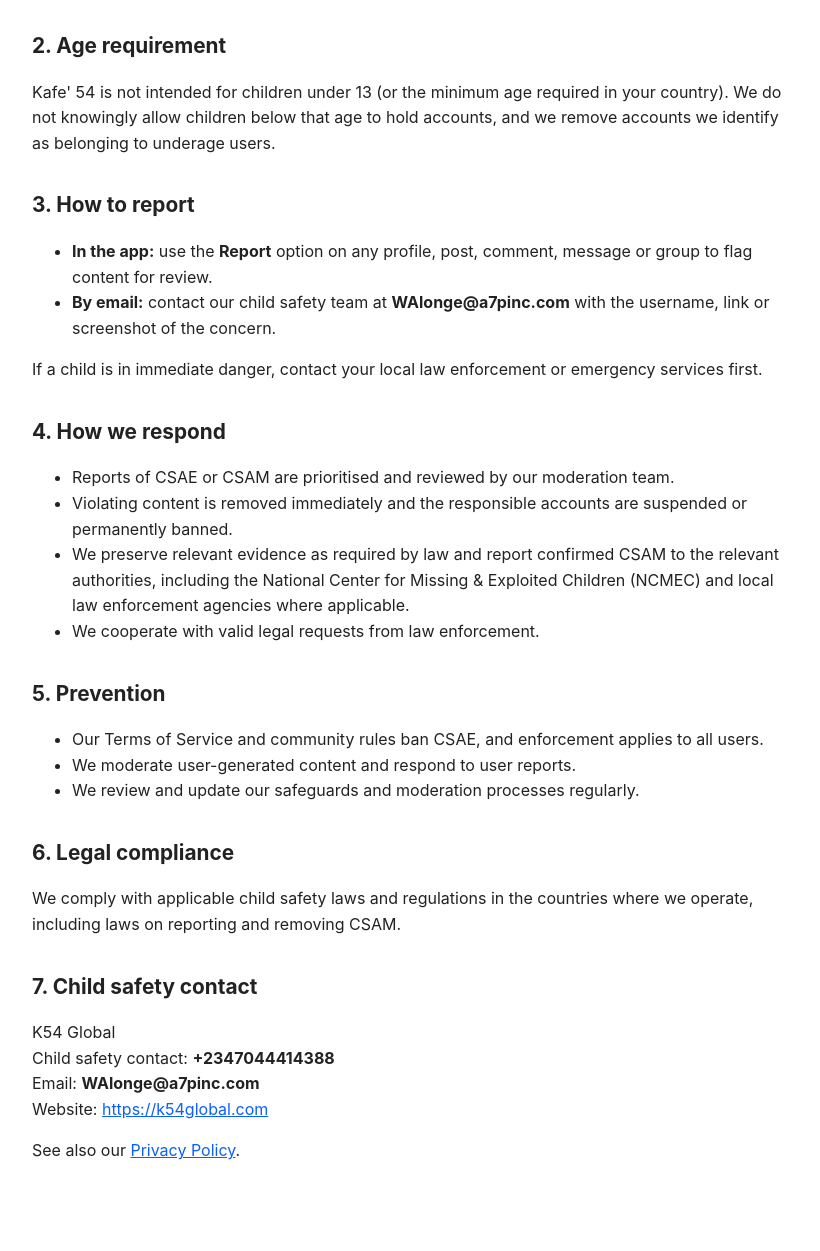
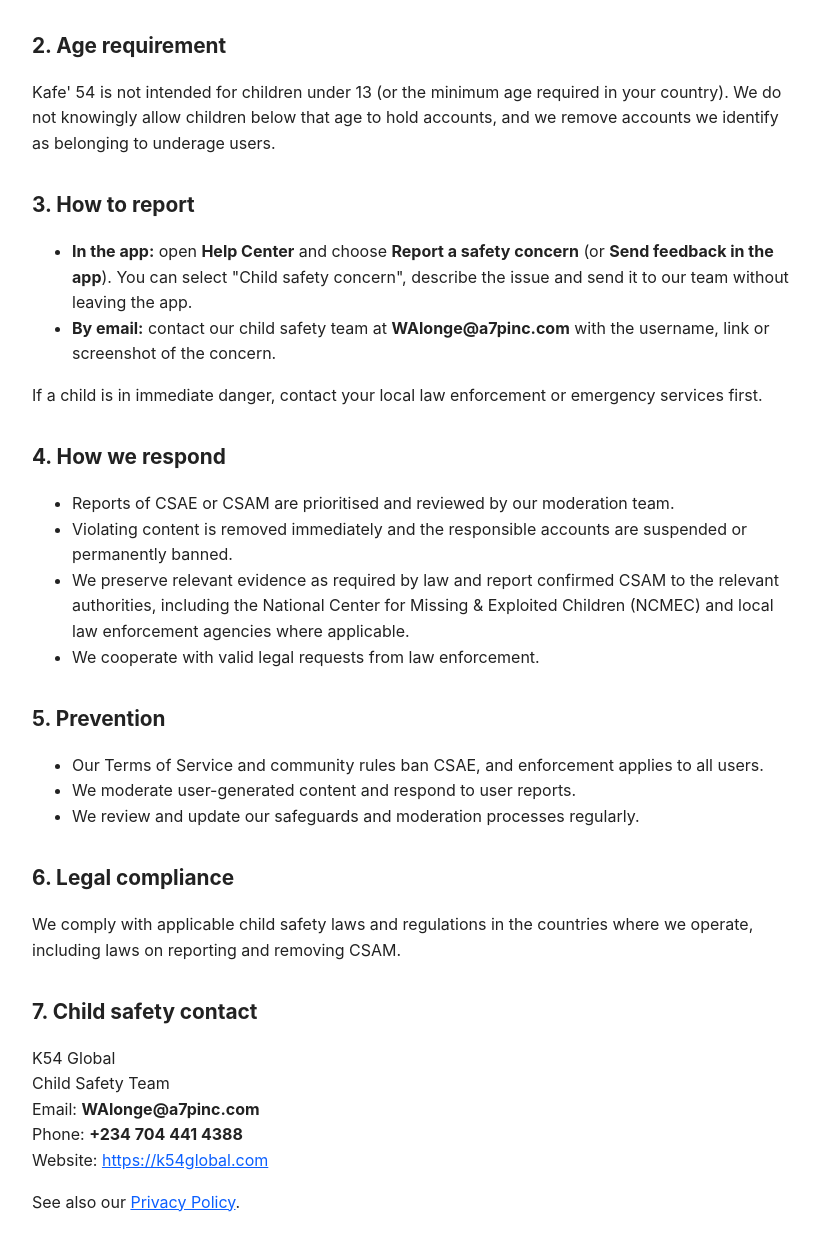
Before and after one commit to Olaoluwaalo/kafe54-privacy, a plain HTML site: page child-safety.html in a window 1280 px wide. Shown: the part 517-1768 px from the top of the page, without its empty margins (228-1048 px from the left). Drawn offline with Linux system fonts and the light colour scheme.

Commit message:
Update child safety standards and reporting methods

```diff
--- a/child-safety.html
+++ b/child-safety.html
@@ -12,7 +12,7 @@ a{color:#0b5fff}
 </head>
 <body>
 <h1>Child Safety Standards</h1>
-<p><strong>Last updated:</strong> October 28, 2026</p>
+<p><strong>Last updated:</strong> November 24, 2026</p>
 <p>K54 Global, the operator of the <strong>Kafe' 54</strong> app, is committed to protecting children and maintaining a safe community. We have zero tolerance for child sexual abuse and exploitation (CSAE) and child sexual abuse material (CSAM) on our platform.</p>
 
 <h2>1. Prohibited content and behaviour</h2>
@@ -30,7 +30,7 @@ a{color:#0b5fff}
 
 <h2>3. How to report</h2>
 <ul>
-  <li><strong>In the app:</strong> use the <strong>Report</strong> option on any profile, post, comment, message or group to flag content for review.</li>
+  <li><strong>In the app:</strong> open <strong>Help Center</strong> and choose <strong>Report a safety concern</strong> (or <strong>Send feedback in the app</strong>). You can select "Child safety concern", describe the issue and send it to our team without leaving the app.</li>
   <li><strong>By email:</strong> contact our child safety team at <strong>WAlonge@a7pinc.com</strong> with the username, link or screenshot of the concern.</li>
 </ul>
 <p>If a child is in immediate danger, contact your local law enforcement or emergency services first.</p>
@@ -55,8 +55,9 @@ a{color:#0b5fff}
 
 <h2>7. Child safety contact</h2>
 <p>K54 Global<br>
-Child safety contact: <strong>+2347044414388</strong><br>
+Child Safety Team<br>
 Email: <strong>WAlonge@a7pinc.com</strong><br>
+Phone: <strong>+234 704 441 4388</strong><br>
 Website: <a href="https://k54global.com">https://k54global.com</a></p>
 
 <p>See also our <a href="index.html">Privacy Policy</a>.</p>
```
